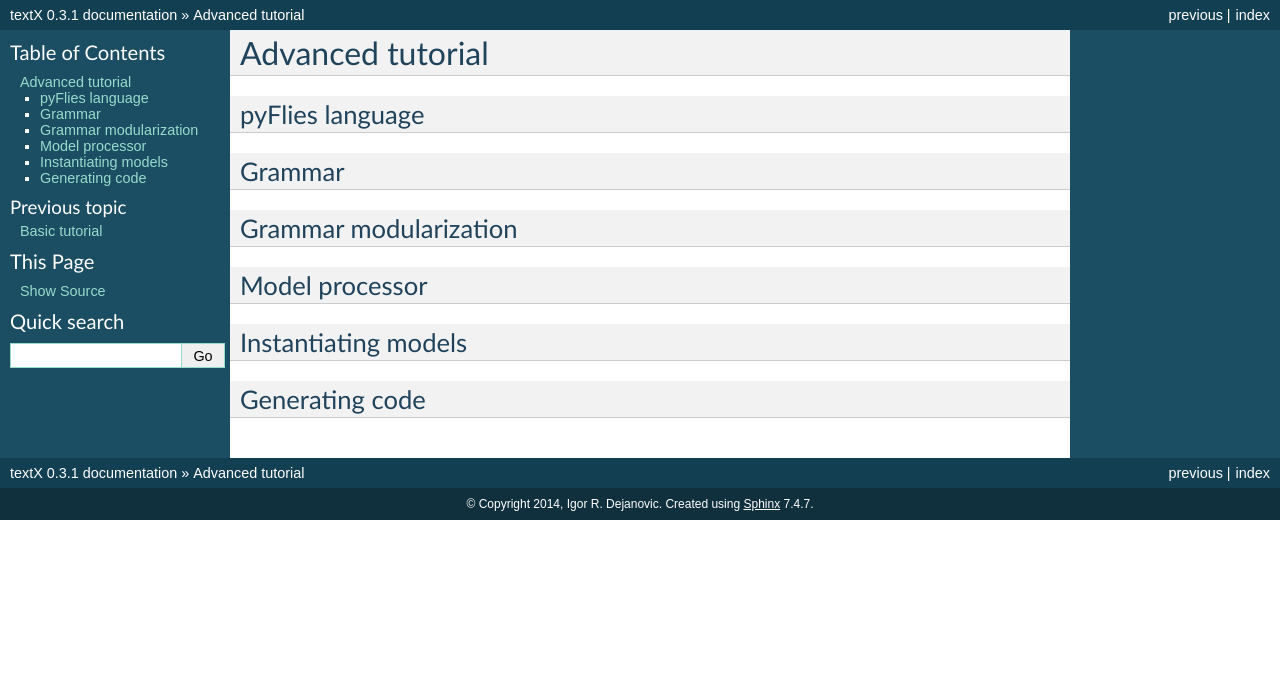
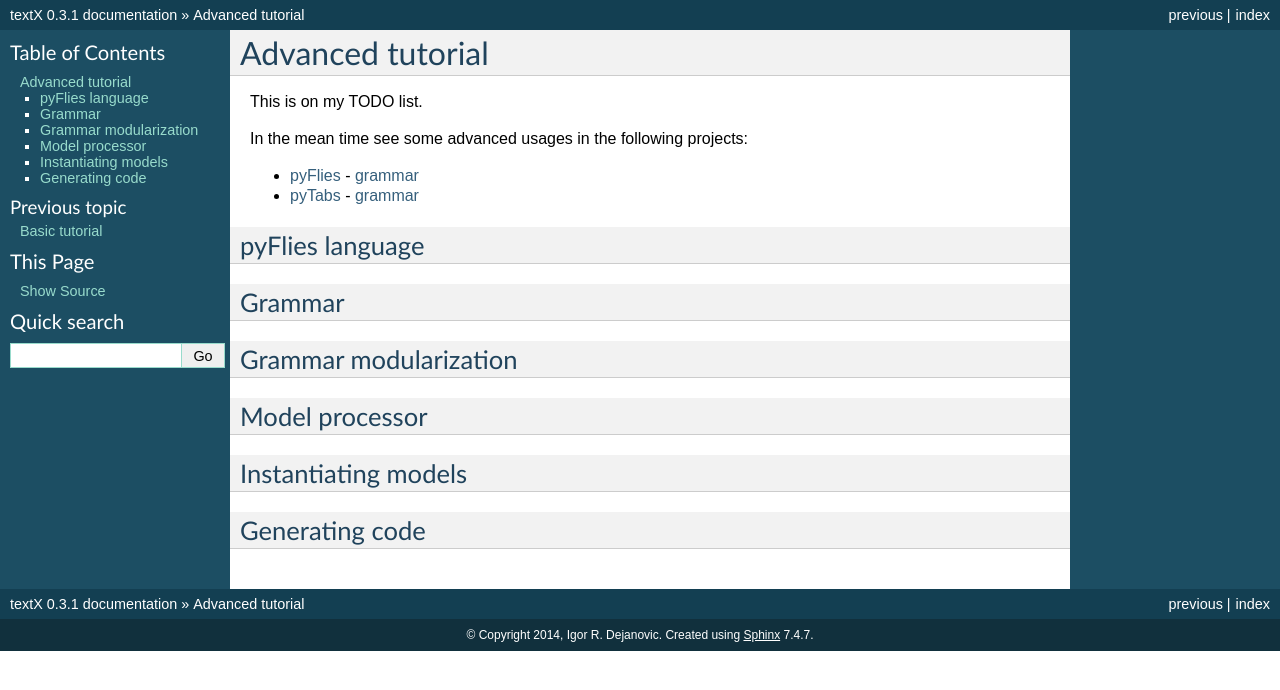
Before and after one commit to textX/textX, a Sphinx documentation site: the page built from docs/tutorial_advanced.rst, in a window 1280 px wide. Shown: the top 690 px of the page. Built offline with Sphinx 7.4.7, drawn with Linux system fonts in a browser that asks for light colours.

Commit message:
Some more fixes in the docs. Header of advanced tutorial.

```diff
--- a/docs/error_handling.rst
+++ b/docs/error_handling.rst
@@ -5,7 +5,7 @@ Error handling
 textX will raise an error if syntax or semantic error is detected during
 meta-model or model parsing/construction.
 
-For syntax error :code:`TextXSyntaError` is raised. For semantic error
+For syntax error :code:`TextXSyntaxError` is raised. For semantic error
 :code:`TextXSemanticError` is raised. Both exceptions inherits from
 :code:`TextXError`. These exceptions are located in :code:`textx.exceptions`
 module.
--- a/docs/tutorial_advanced.rst
+++ b/docs/tutorial_advanced.rst
@@ -1,5 +1,14 @@
 Advanced tutorial
 =================
+
+This is on my TODO list.
+
+In the mean time see some advanced usages in the following projects:
+
+* `pyFlies <https://github.com/igordejanovic/pyFlies>`_ - `grammar <https://github.com/igordejanovic/pyFlies/blob/master/pyflies/lang/pyflies.tx>`_
+
+* `pyTabs <https://github.com/E2Music/pyTabs>`_ - `grammar <https://github.com/E2Music/pyTabs/tree/master/pytabs/grammar>`_
+
 
 pyFlies language
 ----------------
--- a/docs/visualization.rst
+++ b/docs/visualization.rst
@@ -17,7 +17,7 @@ automatically get exported to dot.
 Meta-model visualization
 ------------------------
 
-To visualize meta-model::
+To visualize meta-model (see Entity example)::
 
   from textx.metamodel import metamodel_from_file
   from textx.export import metamodel_export
@@ -41,7 +41,8 @@ The following image is generated:
 Model visualization
 -------------------
 
-Similar to meta-model visualization you can visualize your models also::
+Similar to meta-model visualization you can visualize your models also (see
+Entity example)::
 
   from textx.export import model_export
 
```
Also changed, not shown: docs/debugging.rst (+6 -2 lines).
